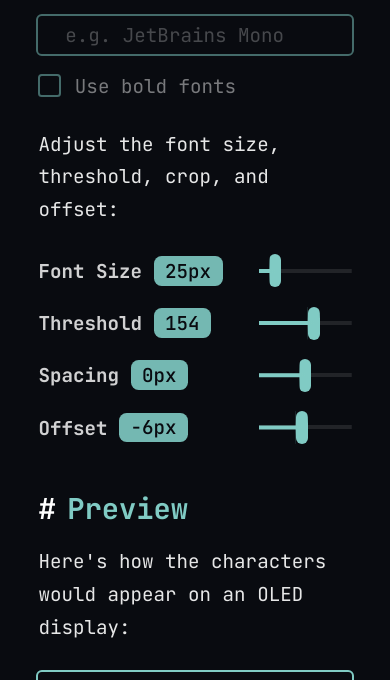
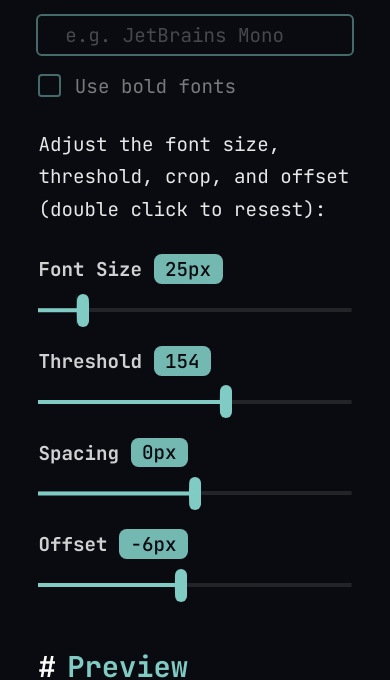
Before and after one commit to ShadowShahriar/oled-font-maker, a plain HTML site: page index.html in a window 390 px wide. Shown: the part 1020-1700 px from the top of the page. Drawn offline with Linux system fonts and the light colour scheme.

Commit message:
feat: responsive range slider layout

```diff
--- a/index.html
+++ b/index.html
@@ -104,7 +104,7 @@
 				<input id="rA" type="checkbox" />
 				<label for="rA" class="checkbox">Use bold fonts</label>
 			</div>
-			<p>Adjust the font size, threshold, crop, and offset:</p>
+			<p>Adjust the font size, threshold, crop, and offset (double click to resest):</p>
 			<section id="advanced-options">
 				<div class="option-div" data-default="25">
 					<span title="Reset">Font Size<code data-unit="px">12px</code></span>
--- a/src/index.css
+++ b/src/index.css
@@ -150,6 +150,17 @@ input[type='text']:focus {
 .option-div code {
 	margin-left: 0.6em;
 	display: inline-block;
+}
+
+@media screen and (max-width: 500px) {
+	.option-div {
+		flex-direction: column;
+		align-items: start;
+	}
+
+	.option-div > span {
+		flex: 1 0 0em;
+	}
 }
 
 /* === preview and glyphs ==== */
```
